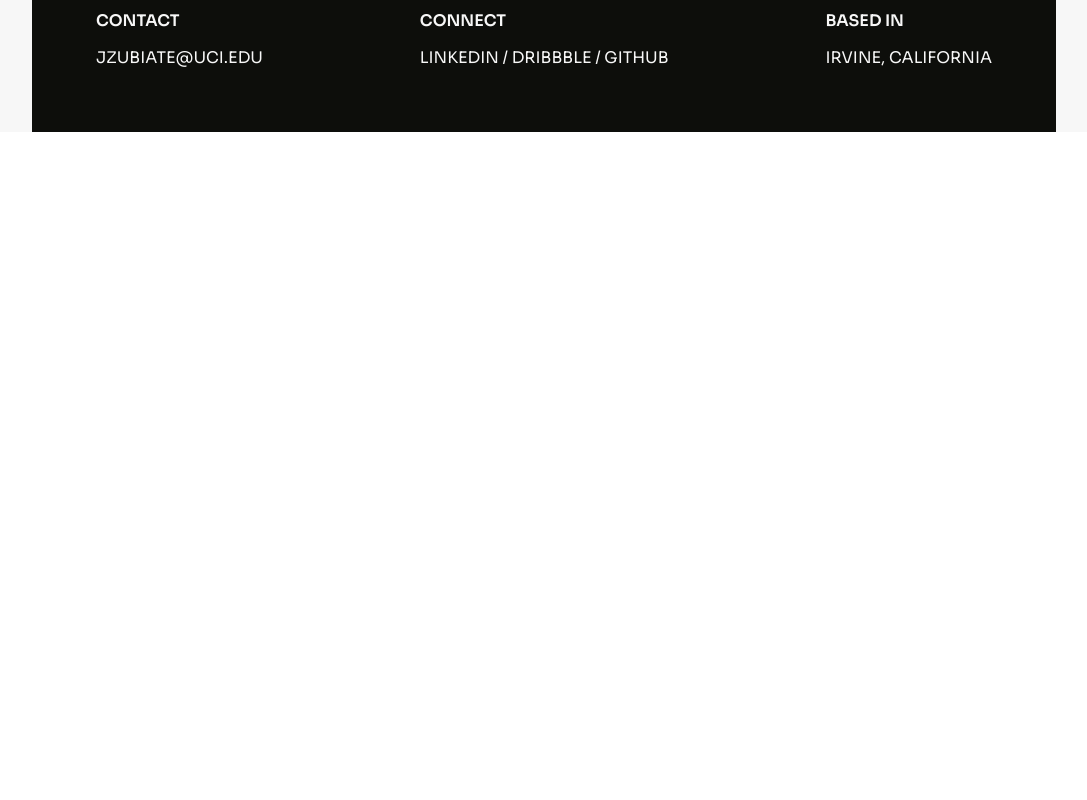
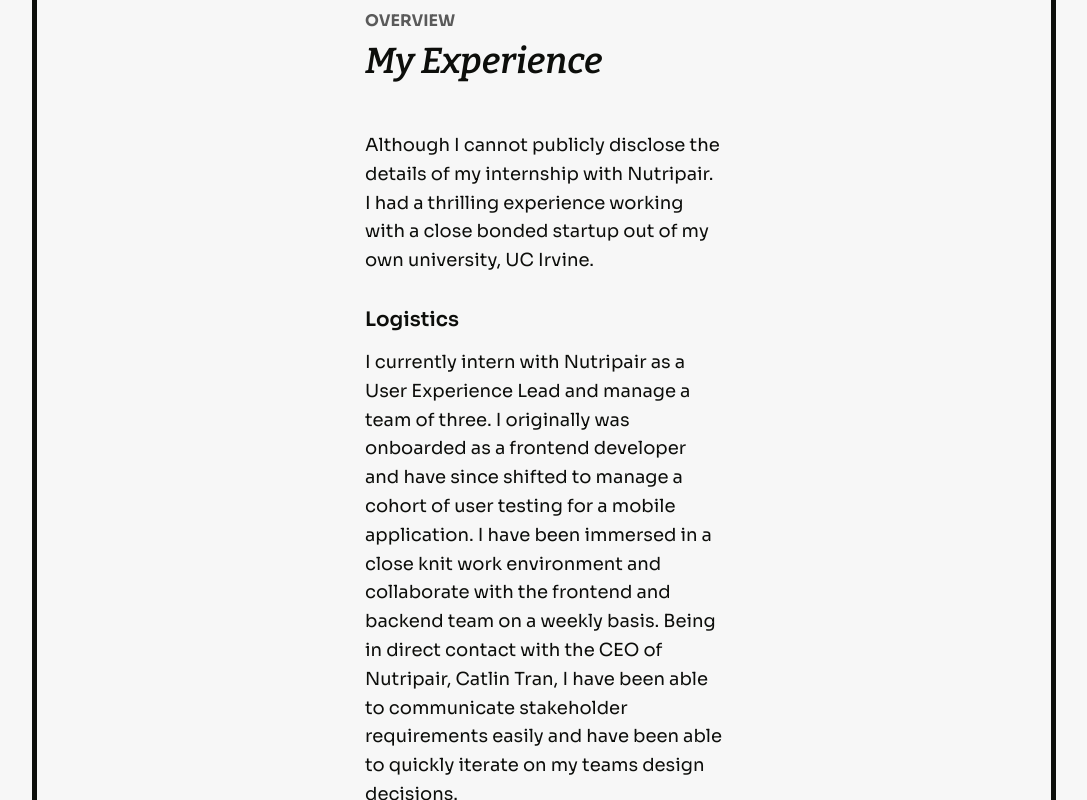
Before and after one commit to jasonzubiate/portfolio2, a Next.js app: page /nutripair in a window 1280 px wide. Shown: the part 1720-2520 px from the top of the page, without its empty margins (96-1183 px from the left). Before the commit the page ends 1852 px from the top, so only its background shows below. Built offline with nearby package versions, Linux system fonts and the light colour scheme.

Commit message:
nutripair my experience

```diff
--- a/pages/nutripair.jsx
+++ b/pages/nutripair.jsx
@@ -21,14 +21,65 @@
 	return (
 		<div>
 			<div className="project-hero-img" style={heroColorStyle}>
-				<Image
-					className="img"
-					src={nhero}
-					alt={"Nutripair Logo"}
-					priority
-				/>
+				<Image className="img" src={nhero} alt={"Nutripair Logo"} priority />
 			</div>
 			<ProjectHeader project={project} />
+			<div className="project-container">
+				<div className="project-section">
+					<h2 className="project-h2">Overview</h2>
+					<label className="project-label-large">My Experience</label>
+					<p className="project-p">
+						Although I cannot publicly disclose the details of my internship
+						with Nutripair. I had a thrilling experience working with a close
+						bonded startup out of my own university, UC Irvine.
+					</p>
+					<div className="project-subsection">
+						<h3 className="project-h3">Logistics</h3>
+						<p className="project-p">
+							I currently intern with Nutripair as a User Experience Lead and
+							manage a team of three. I originally was onboarded as a frontend
+							developer and have since shifted to manage a cohort of user
+							testing for a mobile application. I have been immersed in a close
+							knit work environment and collaborate with the frontend and
+							backend team on a weekly basis. Being in direct contact with the
+							CEO of Nutripair, Catlin Tran, I have been able to communicate
+							stakeholder requirements easily and have been able to quickly
+							iterate on my teams design decisions.{" "}
+						</p>
+						<h3 className="project-h3">What I Learned</h3>
+						<label className="project-label-18">
+							Startups Pose Unique Challenges
+						</label>
+
+						<p className="project-p">
+							As a new designer working in a startup environment, I quickly
+							realized that there were unique obstacles that challenged certain
+							parts of the design process that I was previously familiar with.
+							One of the biggest challenges was maintaining user retention for
+							an application that was new to users and did not have the
+							advantage of familiarity that larger, more established companies
+							possess. As a designer who loves to iterate based on feedback, I
+							had to ensure that our team was keeping users engaged throughout
+							the testing phase.
+						</p>
+						<label className="project-label-18">
+							Understanding What Is Feasible
+						</label>
+						<p className="project-p">
+							Given my prior background in frontend development, and my previous
+							position as a frontend intern at Nutripair, my team valued the
+							feasibility of my design decisions in relation to the capabilities
+							of the remaining tech development team. Throughout the testing
+							cohort, I worked closely with the frontend team to clarify
+							high-priority items that could realistically be delivered in our
+							fast-paced testing timeline and backlog items that would require
+							more time allocation to implement. This ultimately ensured that
+							our team rolled out features with the highest value to the users,
+							without overwhelming the rest of the team.
+						</p>
+					</div>
+				</div>
+			</div>
 		</div>
 	);
 }
```
